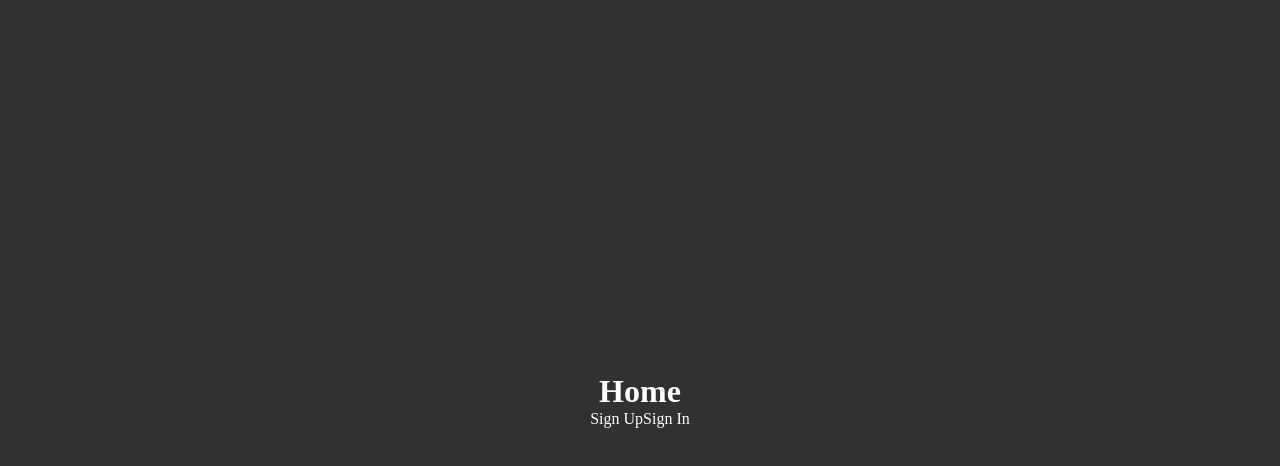
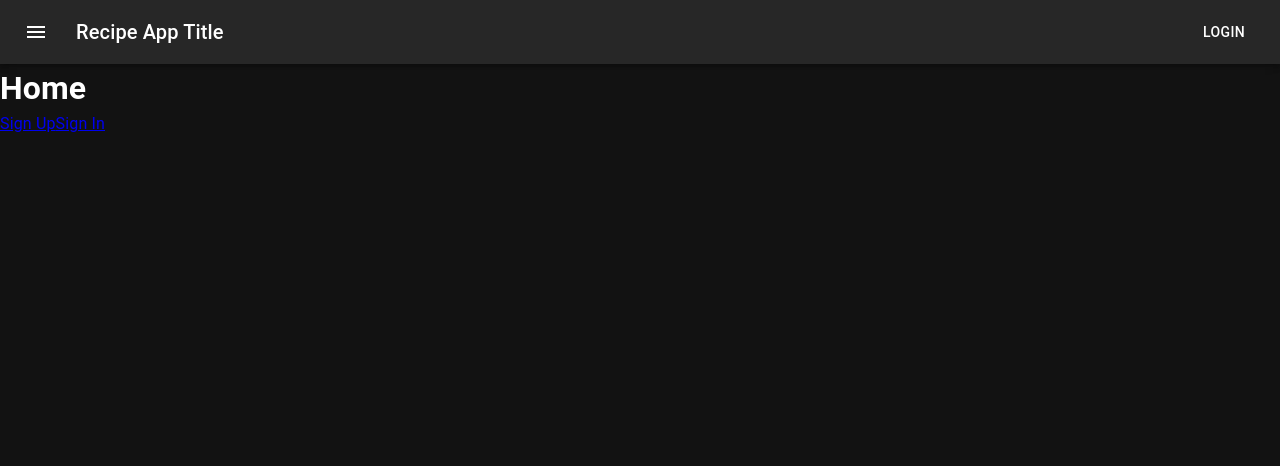
Before and after one commit to johndosselman/recipe-next, a Next.js app: page / in a window 1280 px wide. Shown: the top 466 px of the page. Built offline with nearby package versions, Linux system fonts and the light colour scheme; no server answers.

Commit message:
Integrate Material UI and add theme context  provider

```diff
--- a/package.json
+++ b/package.json
@@ -9,6 +9,10 @@
     "lint": "next lint"
   },
   "dependencies": {
+    "@emotion/react": "^11.10.6",
+    "@emotion/styled": "^11.10.6",
+    "@mui/icons-material": "^5.11.11",
+    "@mui/material": "^5.11.15",
     "@types/node": "18.15.3",
     "@types/react": "18.0.28",
     "@types/react-dom": "18.0.11",
--- a/src/app/components/navbar/navbar.tsx
+++ b/src/app/components/navbar/navbar.tsx
@@ -1,23 +1,52 @@
 import styles from "./navbar.module.css";
 import Link from "next/link";
+import { useContext } from "react";
+import { AuthContext } from "@/context/AuthContext";
+import * as React from "react";
+import AppBar from "@mui/material/AppBar";
+import Box from "@mui/material/Box";
+import Toolbar from "@mui/material/Toolbar";
+import Typography from "@mui/material/Typography";
+import Button from "@mui/material/Button";
+import IconButton from "@mui/material/IconButton";
+import MenuIcon from "@mui/icons-material/Menu";
+import Avatar from "@mui/material/Avatar";
+import { ThemeContext } from "@/context/themeContext";
 
 export default function Navbar() {
+  const credential = useContext(AuthContext);
+  const { theme, toggleTheme } = useContext(ThemeContext);
   return (
-    <div className={styles.navbar}>
-      <ul>
-        <li>
-          <Link href="/">Home</Link>
-        </li>
-        <li>
-          <Link href="entrees">Entr{"\u00E9"}es</Link>
-        </li>
-        <li>
-          <Link href="sides">Sides</Link>
-        </li>
-        <li>
-          <Link href="desserts">Desserts</Link>
-        </li>
-      </ul>
-    </div>
+    <Box sx={{ flexGrow: 1 }}>
+      <AppBar position="static">
+        <Toolbar>
+          <IconButton
+            size="large"
+            edge="start"
+            color="inherit"
+            aria-label="menu"
+            sx={{ mr: 2 }}
+          >
+            <MenuIcon />
+          </IconButton>
+          <Typography variant="h6" component="div" sx={{ flexGrow: 1 }}>
+            Recipe App Title
+          </Typography>
+          {credential.user ? (
+            <IconButton>
+              {credential.user.photoURL ? (
+                <Avatar src={credential.user.photoURL} />
+              ) : (
+                <Avatar>
+                  {credential.user.email?.charAt(0).toUpperCase()}
+                </Avatar>
+              )}
+            </IconButton>
+          ) : (
+            <Button color="inherit">Login</Button>
+          )}
+        </Toolbar>
+      </AppBar>
+    </Box>
   );
 }
--- a/src/app/globals.css
+++ b/src/app/globals.css
@@ -3,24 +3,3 @@
   padding: 0;
   outline: none;
 }
-
-body {
-  background-color: rgb(49, 49, 49);
-  color: white;
-  height: 100vh;
-  height: 100svh;
-  display: flex;
-  flex-direction: column;
-  justify-content: space-around;
-  align-items: center;
-  text-align: center;
-}
-
-a {
-  color: white;
-  text-decoration: none;
-}
-
-a:hover {
-  text-decoration: underline;
-}
--- a/src/app/layout.tsx
+++ b/src/app/layout.tsx
@@ -1,4 +1,6 @@
 "use client";
+import { ThemeContextProvider } from "@/context/themeContext";
+import Navbar from "./components/navbar/navbar";
 import "./globals.css";
 import { AuthContextProvider } from "@/context/AuthContext";
 
@@ -10,7 +12,12 @@ export default function RootLayout({
   return (
     <html lang="en">
       <body>
-        <AuthContextProvider>{children}</AuthContextProvider>
+        <ThemeContextProvider>
+          <AuthContextProvider>
+            <Navbar></Navbar>
+            {children}
+          </AuthContextProvider>
+        </ThemeContextProvider>
       </body>
     </html>
   );
--- a/src/context/AuthContext.tsx
+++ b/src/context/AuthContext.tsx
@@ -3,6 +3,8 @@ import { useState } from "react";
 import { useEffect } from "react";
 import { onAuthStateChanged, User as FirebaseUser } from "firebase/auth";
 import { auth } from "../firebase/config";
+import Box from "@mui/material/Box";
+import LinearProgress from "@mui/material/LinearProgress";
 
 type AuthContextType = { user: FirebaseUser | null };
 
@@ -29,7 +31,13 @@ export const AuthContextProvider = ({ children }: Props) => {
 
   return (
     <AuthContext.Provider value={{ user }}>
-      {loading ? <div>Loading...</div> : children}
+      {loading ? (
+        <Box sx={{ width: "100%" }}>
+          <LinearProgress />
+        </Box>
+      ) : (
+        children
+      )}
     </AuthContext.Provider>
   );
 };
--- /dev/null
+++ b/src/context/themeContext.tsx
@@ -0,0 +1,59 @@
+import React, { createContext, useState } from "react";
+import { createTheme } from "@mui/material/styles";
+import CssBaseline from "@mui/material/CssBaseline";
+import { ThemeProvider } from "@mui/material/styles";
+
+interface ThemeContextType {
+  theme: typeof lightTheme | typeof darkTheme;
+  toggleTheme: () => void;
+}
+
+const lightTheme = createTheme({
+  palette: {
+    mode: "light",
+    primary: {
+      main: "#3f51b5",
+    },
+    secondary: {
+      main: "#f50057",
+    },
+  },
+});
+
+const darkTheme = createTheme({
+  palette: {
+    mode: "dark",
+    primary: {
+      main: "#90caf9",
+    },
+    secondary: {
+      main: "#ff6d00",
+    },
+  },
+});
+
+const ThemeContext = createContext<ThemeContextType>({
+  theme: lightTheme,
+  toggleTheme: () => {},
+});
+
+function ThemeContextProvider({ children }: { children: React.ReactNode }) {
+  const [currentTheme, setCurrentTheme] = useState<"light" | "dark">("dark");
+
+  const toggleTheme = () => {
+    setCurrentTheme((prevTheme) => (prevTheme === "light" ? "dark" : "light"));
+  };
+
+  const theme = currentTheme === "light" ? lightTheme : darkTheme;
+
+  return (
+    <ThemeProvider theme={theme}>
+      <CssBaseline />
+      <ThemeContext.Provider value={{ theme, toggleTheme }}>
+        {children}
+      </ThemeContext.Provider>
+    </ThemeProvider>
+  );
+}
+
+export { ThemeContext, ThemeContextProvider };
```
Also changed, not shown: 1 other file (tests, documents, lock files or other folders).
